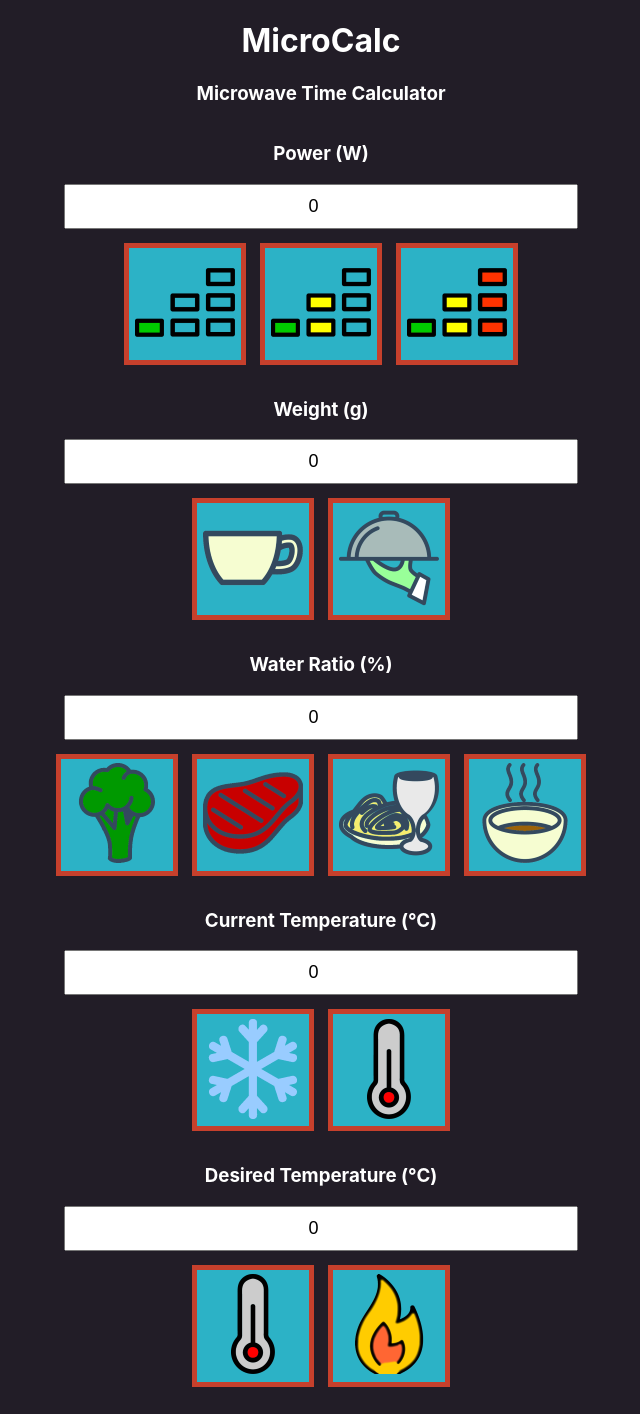
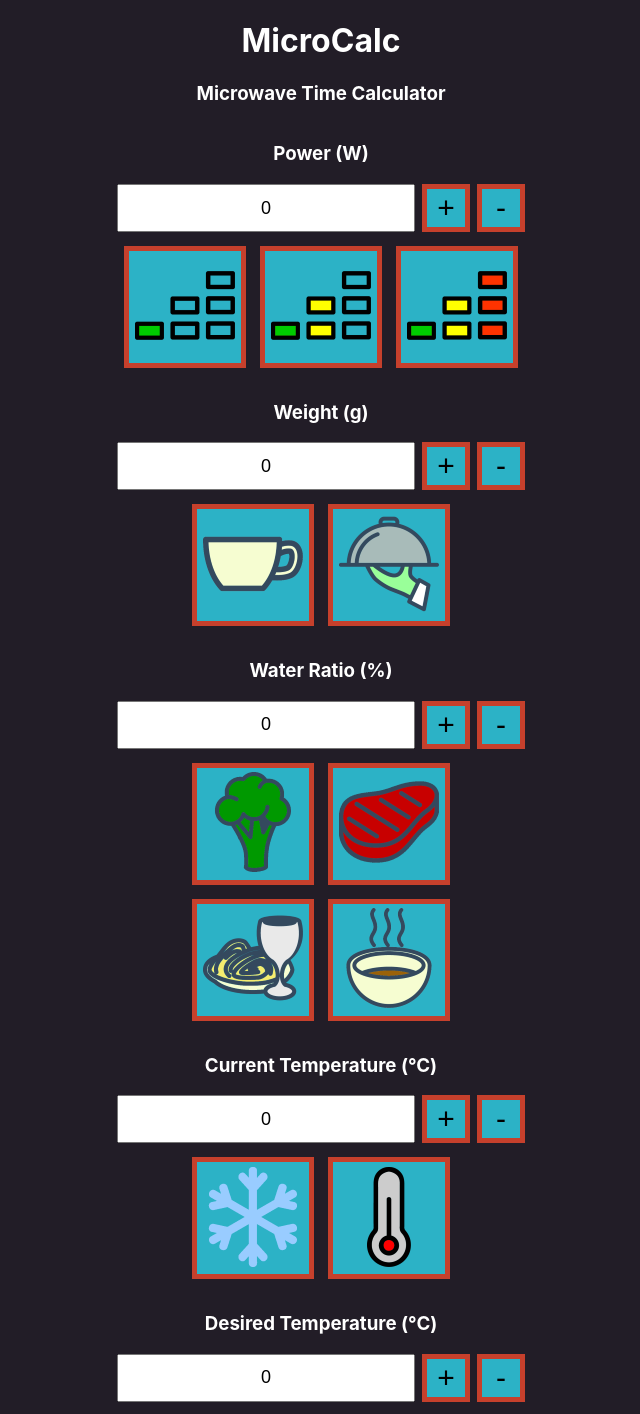
Before and after one commit to QuasarKubus/microcalc, a React (Create React App) app: page / in a window 1280 px wide. Shown: the top 1414 px of the page, without its empty margins (319-959 px from the left). Built offline with nearby package versions, Linux system fonts and the light colour scheme.

Commit message:
added +/- and min:sec

```diff
--- a/src/App.tsx
+++ b/src/App.tsx
@@ -19,7 +19,15 @@ const App = () => {
     waterPercentage: number,
     cTemp: number,
     dTemp: number) => {
+      if (power === 0 || waterPercentage === 0) {
+        return 0;
+      }
       return 1/0.65 * 100/waterPercentage * ((weight/1000) * 4190 * (dTemp-cTemp))/power;
+  }
+
+  const asTime = (seconds:number) => {
+    console.log(seconds);
+    return (seconds/60.0).toFixed(0).padStart(2, "0") + ":" + (seconds%60).toFixed(0).padStart(2, "0");
   }
 
   return (
@@ -37,7 +45,7 @@ const App = () => {
             <CurrentTemp cTemp={cTemp} setCTemp={setCTemp} />
             <DesiredTemp  dTemp={dTemp} setDTemp={setDTemp} />
           </div>
-          <h1>{calculateTime(power, weight, waterPercentage, cTemp, dTemp).toFixed(0)}s</h1>
+          <h1>{asTime(calculateTime(power, weight, waterPercentage, cTemp, dTemp))}</h1>
         </div>
       </header>
     </div>
--- a/src/components/currentTemp.tsx
+++ b/src/components/currentTemp.tsx
@@ -19,10 +19,22 @@ export const CurrentTemp = (props: Props) => {
         props.setCTemp(20);
     }
 
+    const handleCTempIncrease = (event: React.MouseEvent<HTMLButtonElement>) => {
+        props.setCTemp(props.cTemp+5);
+    }
+
+    const handleCTempDecrease = (event: React.MouseEvent<HTMLButtonElement>) => {
+        props.setCTemp(props.cTemp-5);
+    }
+
     return (
         <div className="InputGroup">
             <h3>Current Temperature (°C)</h3>
-            <input onChange={handleCTempChange} value={props.cTemp} type="number" min="0" step="5"/>
+            <div className="ValueSetter">
+                <input onChange={handleCTempChange} value={props.cTemp} type="number" min="0" />
+                <button className="PMButton" onClick={handleCTempIncrease}>+</button>
+                <button className="PMButton" onClick={handleCTempDecrease}>-</button>
+            </div>
             <div className="QuickClick">
                 <button onClick={handleColdClick}>
                     <img src="cold.png" alt="err" />
--- a/src/components/desiredTemp.tsx
+++ b/src/components/desiredTemp.tsx
@@ -16,14 +16,26 @@ export const DesiredTemp = (props: Props) => {
     }
 
     const handleHotClick = (event: React.MouseEvent<HTMLButtonElement>) =>{
-        props.setDTemp(70);
+        props.setDTemp(60);
+    }
+
+    const handleDTempIncrease = (event: React.MouseEvent<HTMLButtonElement>) => {
+        props.setDTemp(props.dTemp+5);
+    }
+
+    const handleDTempDecrease = (event: React.MouseEvent<HTMLButtonElement>) => {
+        props.setDTemp(props.dTemp-5);
     }
 
 
     return (
         <div className="InputGroup">
             <h3>Desired Temperature (°C)</h3>
-            <input onChange={handleDTempChange} value={props.dTemp} type="number" min="0" step="5"/>
+            <div className="ValueSetter">
+                <input onChange={handleDTempChange} value={props.dTemp} type="number" min="0" step="5"/>
+                <button className="PMButton" onClick={handleDTempIncrease}>+</button>
+                <button className="PMButton" onClick={handleDTempDecrease}>-</button>
+            </div>
             <div className="QuickClick">
                 <button onClick={handleRoom2Click}>
                     <img src="roomtmp.png" alt="err" />
--- a/src/components/power.tsx
+++ b/src/components/power.tsx
@@ -23,10 +23,22 @@ export const Power = (props: Props) => {
         props.setPower(1000);
     }
 
+    const handlePowerIncrease = (event: React.MouseEvent<HTMLButtonElement>) => {
+        props.setPower(props.power+50);
+    }
+
+    const handlePowerDecrease = (event: React.MouseEvent<HTMLButtonElement>) => {
+        props.setPower(props.power-50);
+    }
+
     return (
         <div className="InputGroup">
             <h3>Power (W)</h3>
-            <input onChange={handlePowerChange} value={props.power} type="number" min="0" step="50"/>
+            <div className="ValueSetter">
+                <input onChange={handlePowerChange} value={props.power} type="number" min="0" step="50"/>
+                <button className="PMButton" onClick={handlePowerIncrease}>+</button>
+                <button className="PMButton" onClick={handlePowerDecrease}>-</button>
+            </div>
             <div className="QuickClick">
                 <button onClick={handleEnergy1Click}>
                     <img src="energy1.png" alt="err" />
--- a/src/components/waterPercentage.tsx
+++ b/src/components/waterPercentage.tsx
@@ -26,10 +26,23 @@ export const WaterPercentage = (props: Props) => {
         props.setWaterPercentage(95);
     }
 
+    const handleWaterIncrease = (event: React.MouseEvent<HTMLButtonElement>) => {
+        props.setWaterPercentage(props.waterPercentage+5);
+    }
+
+    const handleWaterDecrease = (event: React.MouseEvent<HTMLButtonElement>) => {
+        props.setWaterPercentage(props.waterPercentage-5);
+    }
+
     return (
         <div className="InputGroup">
             <h3>Water Ratio (%)</h3>
+            <div className="ValueSetter">
                 <input onChange={handleWaterPercentageChange} value={props.waterPercentage} type="number" min="0" max="100" step="5" list="ratio"/>
+                <button className="PMButton" onClick={handleWaterIncrease}>+</button>
+                <button className="PMButton" onClick={handleWaterDecrease}>-</button>
+            </div>
+            <div>
                 <div className="QuickClick">
                     <button onClick={handleVeggiePress}>
                         <img src="veggie.png" alt="err" />
@@ -37,6 +50,8 @@ export const WaterPercentage = (props: Props) => {
                     <button onClick={handleMeatPress}>
                         <img src="meat.png" alt="err" />
                     </button>
+                </div>
+                <div className="QuickClick">
                     <button onClick={handlePastaPress}>
                         <img src="pasta.png" alt="err" />
                     </button>
@@ -45,5 +60,6 @@ export const WaterPercentage = (props: Props) => {
                     </button>
                 </div>
             </div>
+        </div>
     )
 }
--- a/src/components/weight.tsx
+++ b/src/components/weight.tsx
@@ -1,4 +1,5 @@
 import React, { ChangeEvent } from "react";
+import { preProcessFile } from "typescript";
 
 interface Props {
     weight: number,
@@ -16,13 +17,25 @@ export const Weight = (props: Props) => {
     }
 
     const handlePortionPress = (event: React.MouseEvent<HTMLButtonElement>) =>{
-        props.setWeight(350);
+        props.setWeight(500);
+    }
+
+    const handlePortionIncrease = (event: React.MouseEvent<HTMLButtonElement>) => {
+        props.setWeight(props.weight+50);
+    }
+
+    const handlePortionDecrease = (event: React.MouseEvent<HTMLButtonElement>) => {
+        props.setWeight(props.weight-50);
     }
 
     return (
         <div className="InputGroup">
             <h3>Weight (g) </h3>
-            <input onChange={handleWeightChange} value={props.weight} type="number" min="0" max="500" step="50"/>
+            <div className="ValueSetter">
+                <input onChange={handleWeightChange} value={props.weight} type="number" min="0" max="500" step="50"/>
+                <button className="PMButton" onClick={handlePortionIncrease}>+</button>
+                <button className="PMButton" onClick={handlePortionDecrease}>-</button>
+            </div>
             <div className="QuickClick">
                 <button onClick={handleCupPress}>
                     <img src="cup.png" alt="err" />
--- a/src/style/App.css
+++ b/src/style/App.css
@@ -35,11 +35,22 @@ input {
   font-size: 18px;
 }
 
+/* Chrome, Safari, Edge, Opera */
+input::-webkit-outer-spin-button,
+input::-webkit-inner-spin-button {
+  -webkit-appearance: none;
+  margin: 0;
+}
+
+/* Firefox */
+input[type=number] {
+  -moz-appearance: textfield;
+}
+
 button {
   aspect-ratio: 1;
   background-color: #2cb2c6;
   border: #c6402c solid 5px;
-  margin: 14px 7px;
 }
 
 button:hover {
@@ -58,6 +69,24 @@ img {
   flex-wrap: nowrap;
   justify-content: center;
   width: 100%;
+  margin: 14px 0px;
+}
+
+.QuickClick>button {
+  margin: 0px 7px;
+}
+
+.PMButton {
+  width: 48px;
+  height: 48px;
+  font-size: 30px;
+  text-align: center;
+}
+
+.ValueSetter {
+  display: flex;
+  flex-direction: row;
+  gap: 7px;
 }
 
 @media screen and (max-width: 800px){
```
Lines whose indentation alone changed are shown as unchanged.
